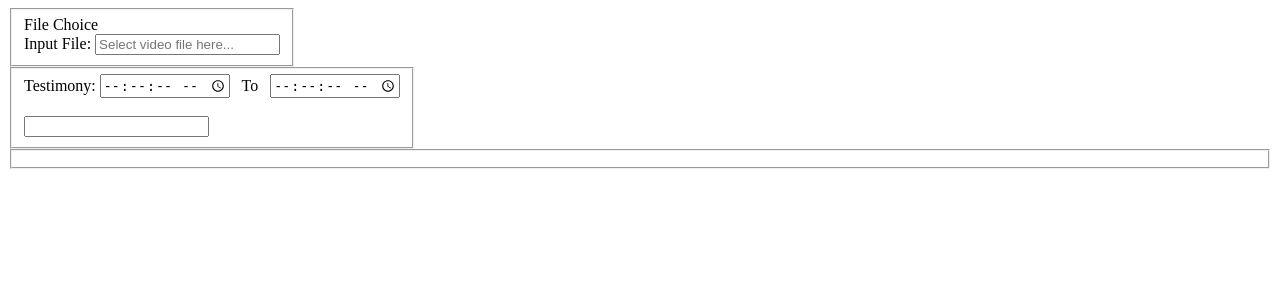
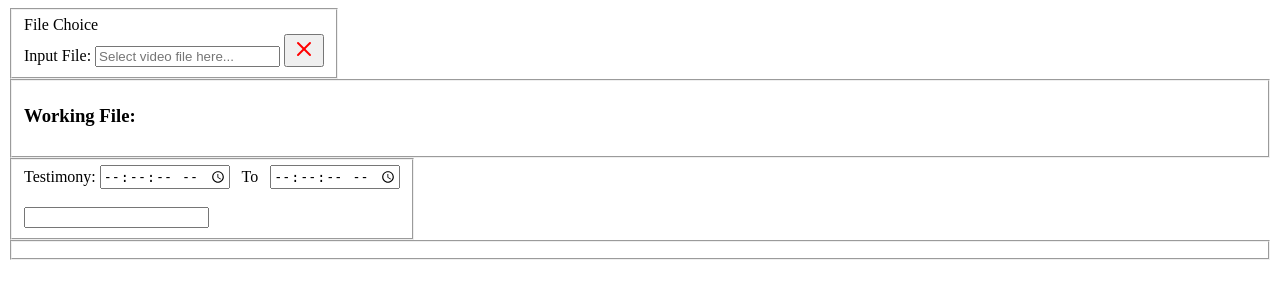
Before and after one commit to EbenEzekiel/ict_project, a Django app: template app_editor/templates/app_editor/home.html in a window 1280 px wide. Shown: the top 300 px of the page. Run offline with Django 5.2, Linux system fonts and the light colour scheme; the template is opened without the code that fills it, so the values that code supplies are empty.

Commit message:
Added remove button beside 'file input' option

```diff
--- a/app_editor/static/app_editor/js/app_editor1.js
+++ b/app_editor/static/app_editor/js/app_editor1.js
@@ -1,8 +1,13 @@
+// declare variables
 let fileInput = document.getElementById("file-input");
 let receivedDuration = document.getElementById("received-duration");
 let times = document.getElementById("times");
+let workingFile = document.getElementById("working-file");
 
 let get_duration = () => {
+
+  // set the working file text content to the value of the file input
+  workingFile.textContent = fileInput.value;
 
   fetch("http://127.0.0.1:8000/", {
     method: "POST",
@@ -10,13 +15,14 @@ let get_duration = () => {
       "Content-Type": "application/json"
     },
     body: JSON.stringify({
-        // your payload here
+      // payload here
       "file": fileInput.value
     })
   })
   .then(response => response.text())
   .then(content => times.innerHTML = content)
-    .catch(error => times.innerHTML = "<h3>An error occured, contact Site Admin</h3>");
+  .catch(error => times.innerHTML = "<h3><i>An error occured, contact Site Admin...</i></h3>");
+
 }
 
 fileInput.addEventListener("change", get_duration);
--- a/app_editor/templates/app_editor/home.html
+++ b/app_editor/templates/app_editor/home.html
@@ -18,6 +18,12 @@
                 <div>
                     <label for="file-input" id="file-choice">Input File:</label>
                     <input id="file-input" list="list" name="file-input"  type="text" placeholder="Select video file here..." >
+                    <button type="button" onclick="clear_file_input()">
+                        <svg width="24" height="24" viewBox="0 0 24 24" fill="none" xmlns="http://w3.org">
+                            <path d="M18 6L6 18" stroke="#FF0000" stroke-width="2" stroke-linecap="round" stroke-linejoin="round"/>
+                            <path d="M6 6L18 18" stroke="#FF0000" stroke-width="2" stroke-linecap="round" stroke-linejoin="round"/>
+                        </svg>
+                    </button>
                     <datalist id="list">
                         {% for file in dir %}
                             <option value= {{file}} >
@@ -25,6 +31,9 @@
                     </datalist>
                 </div>
             </fieldset >
+            <fieldset>
+                <div><h3>Working File: <span id="working-file"></span></h3></div>
+            </fieldset>
             <fieldset style="width:max-content">
                 <div style="width:max-content">
                     <label for="testimony">
@@ -47,4 +56,12 @@
     </main>
     </div>
 </body>
+<footer>
+
+    <script>
+    function clear_file_input() {
+        document.getElementById("file-input").value = "";
+    }
+    </script>
+</footer>
 </html>
```
Lines whose indentation alone changed are shown as unchanged.
